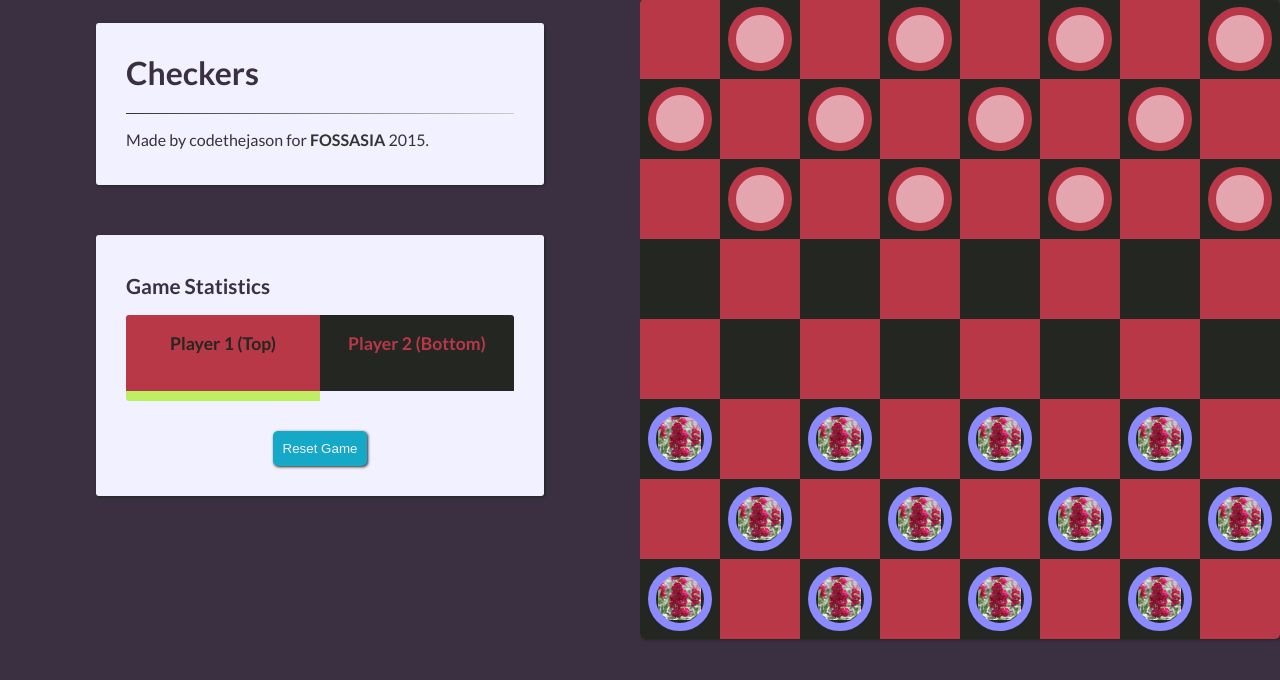
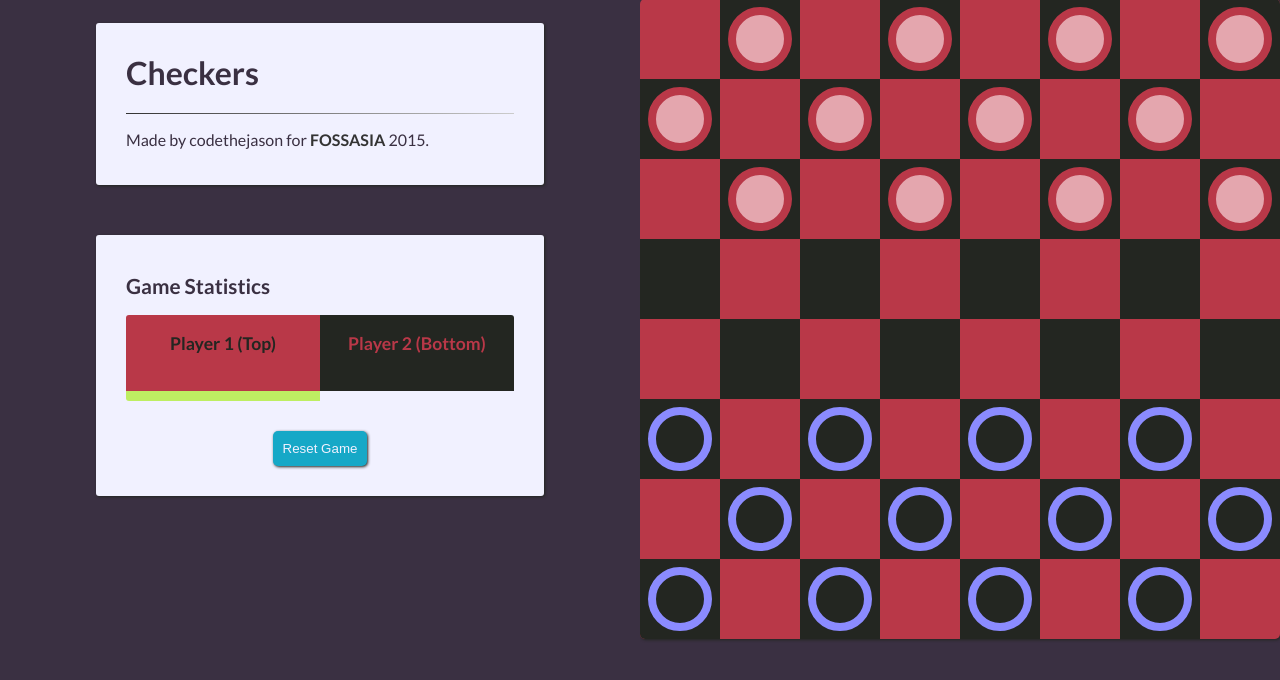
Before and after one commit to Messier46/Checkers, a PHP site: page / in a window 1280 px wide. Shown: the part 81-761 px from the top of the page. Run offline with PHP 8.4, Linux system fonts and the light colour scheme; some libraries are stand-ins or nearby versions.

Commit message:
takes flowers out

```diff
--- a/changedCheckers/checkers/style.css
+++ b/changedCheckers/checkers/style.css
@@ -180,7 +180,7 @@ div#board {
     width: 8vmin;
     height: 8vmin;
     background-color: transparent;
-      background-image: url(img/flowerTest.jpg);
+      background-image: color: red;
     background-size: 90%;
     background-repeat: no-repeat;
     background-position: center;
```
